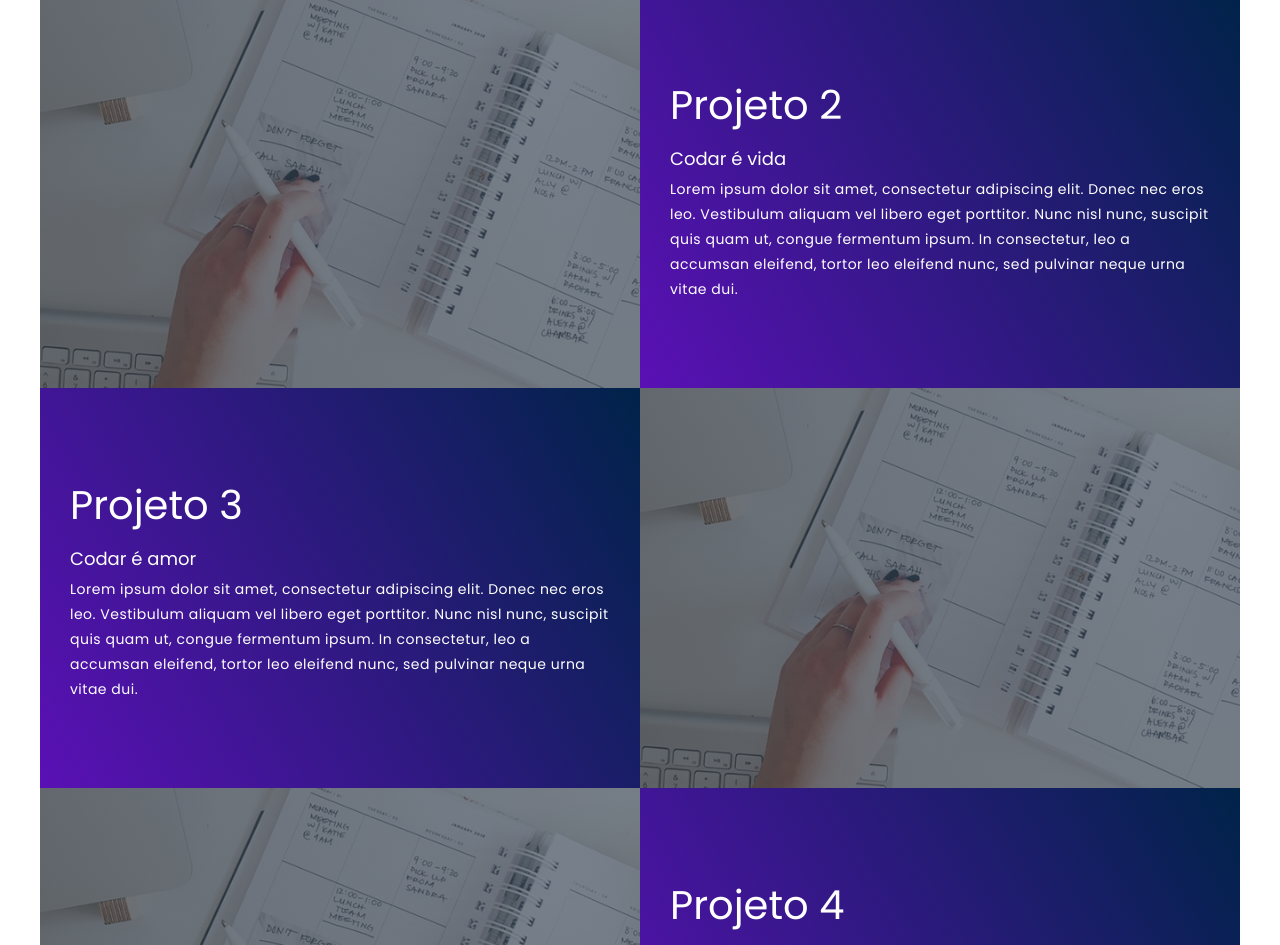
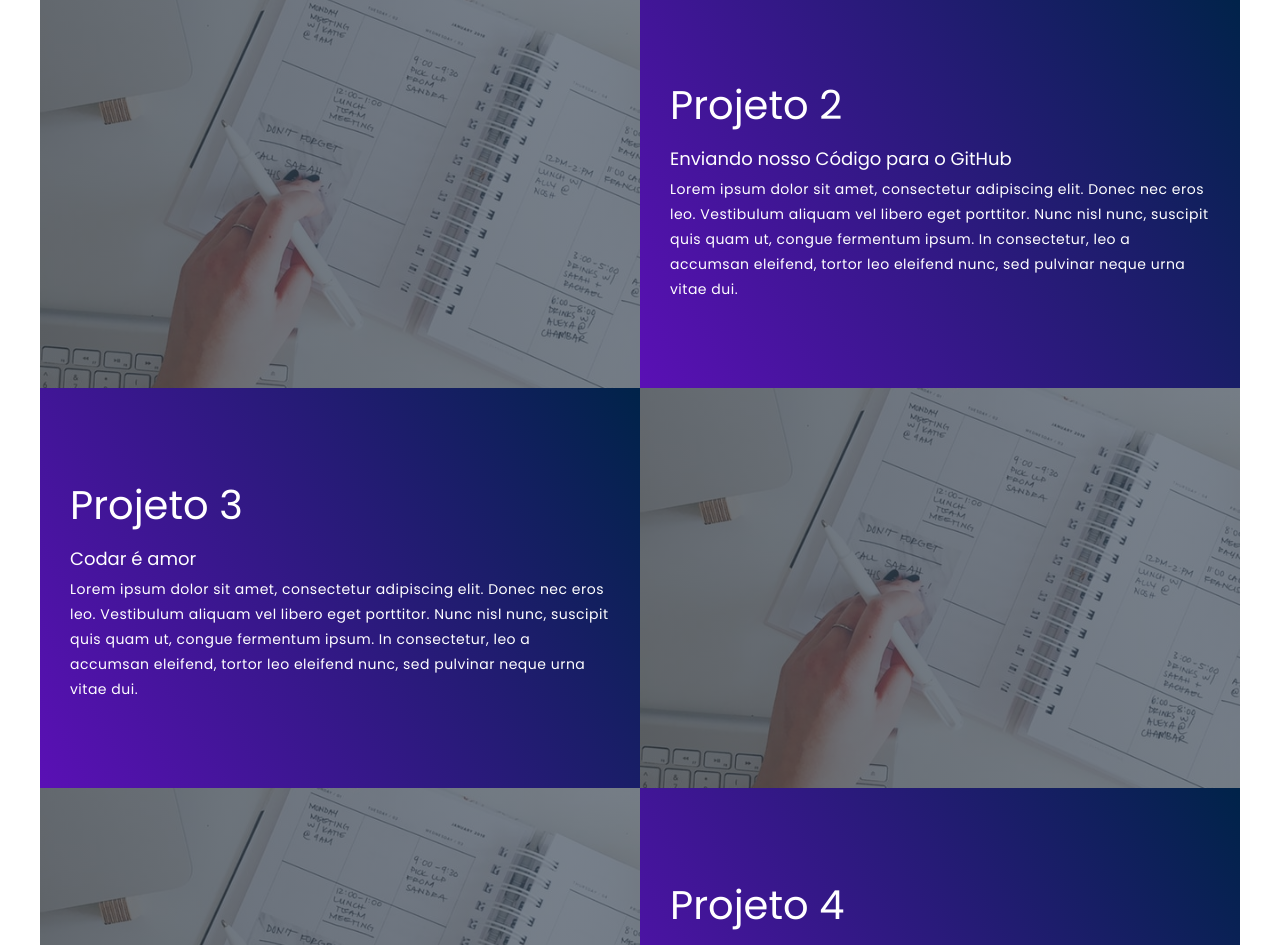
Before and after one commit to Rafaelers/portifolio-rafael, a plain HTML site: page index.html in a window 1280 px wide. Shown: the part 1587-2532 px from the top of the page. Drawn offline with Linux system fonts and the light colour scheme.

Commit message:
uptade project 2 description

```diff
--- a/index.html
+++ b/index.html
@@ -42,7 +42,7 @@
                 <div class="project-item">
                     <div class="project-info">
                         <h1>Projeto 2</h1>
-                        <h2>Codar é vida</h2>
+                        <h2>Enviando nosso Código para o GitHub</h2>
                         <p>Lorem ipsum dolor sit amet, consectetur adipiscing elit. Donec nec eros leo. Vestibulum
                             aliquam vel libero eget porttitor. Nunc nisl nunc, suscipit quis quam ut, congue fermentum
                             ipsum. In consectetur, leo a accumsan eleifend, tortor leo eleifend nunc, sed pulvinar neque
```
